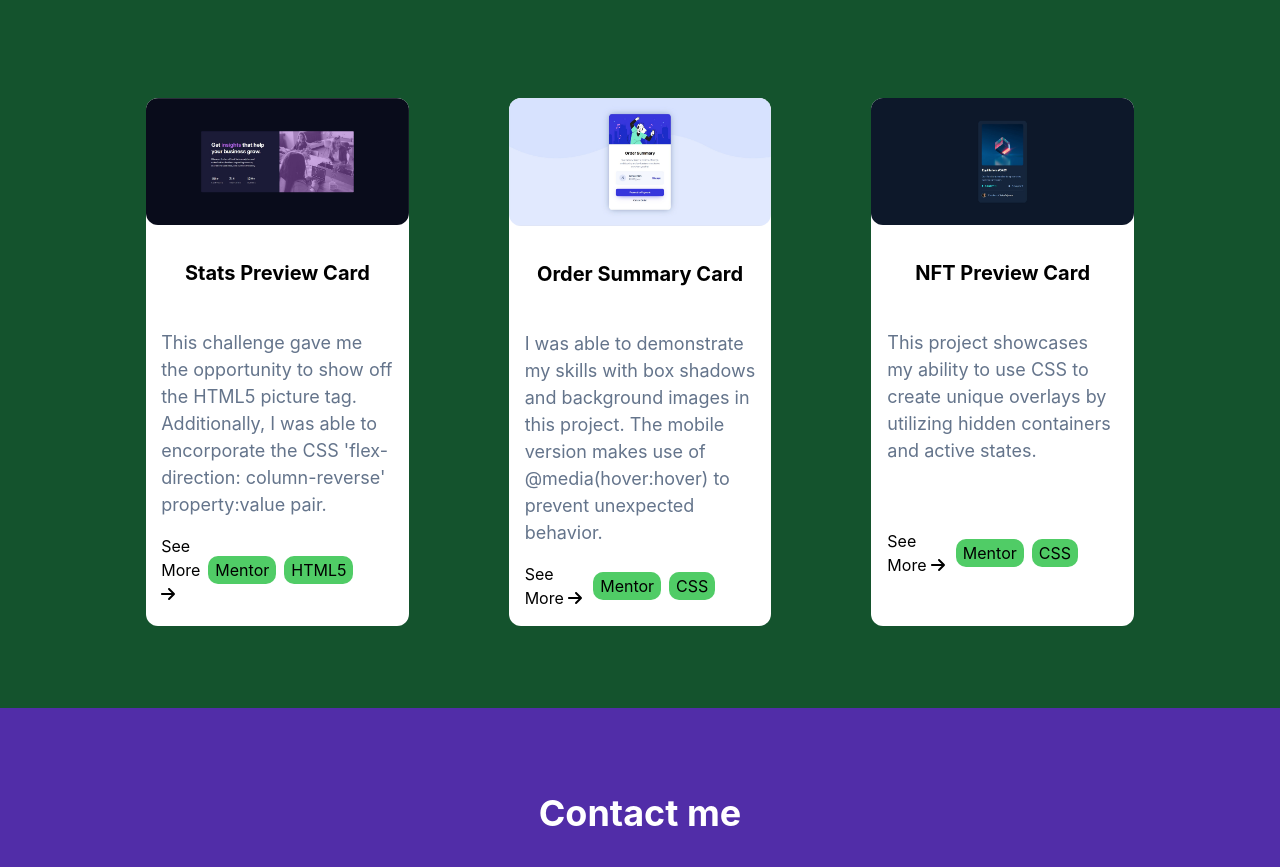
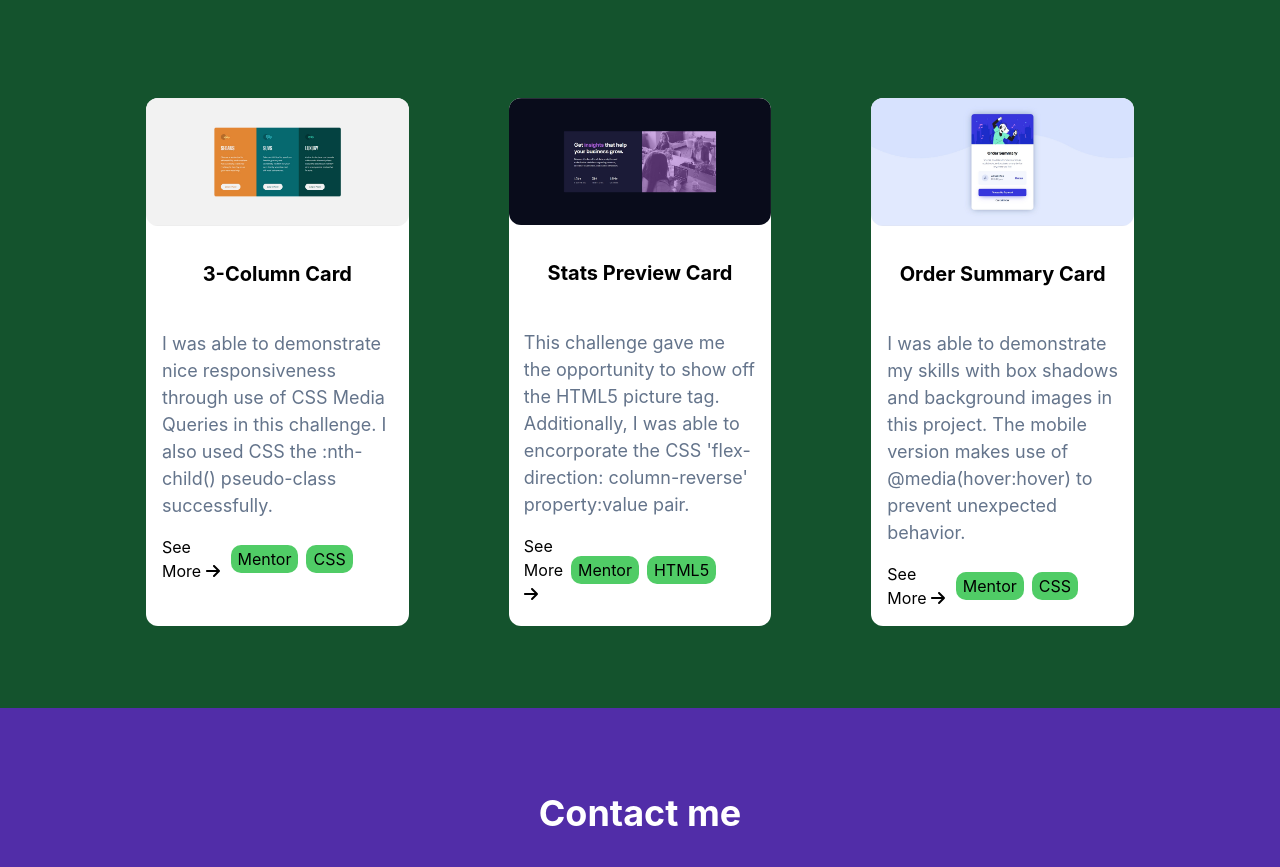
Before and after one commit to horoserp/React-Portfolio, a React (Create React App) app: page / in a window 1280 px wide. Shown: the part 1714-2581 px from the top of the page. Built offline with nearby package versions, Linux system fonts and the light colour scheme.

Commit message:
Update: Add 3-column card project.

```diff
--- a/src/components/ProjectsSection.js
+++ b/src/components/ProjectsSection.js
@@ -150,6 +150,14 @@ const projects = [
     tags: ["Mentor", "HTML5"],
   },
   {
+    title: "3-Column Card",
+    description:
+      "I was able to demonstrate nice responsiveness through use of CSS Media Queries in this challenge. I also used CSS the :nth-child() pseudo-class successfully.",
+    imageSrc: "/React-Portfolio/3-column-card.jpg",
+    url: "https://horoserp.github.io/column-card",
+    tags: ["Mentor", "CSS"],
+  },
+  {
     title: "Landscape Page",
     description:
       "A responsive HTML5 page focusing on CSS skills including selectors (descendant, child, adjacent sibling, and pseudo-class), animations and shadow effects.",
@@ -193,6 +201,14 @@ const featuredProjects = [
     tags: ["React", "CSS"],
   },
   {
+    title: "3-Column Card",
+    description:
+      "I was able to demonstrate nice responsiveness through use of CSS Media Queries in this challenge. I also used CSS the :nth-child() pseudo-class successfully.",
+    imageSrc: "/React-Portfolio/3-column-card.jpg",
+    url: "https://horoserp.github.io/column-card",
+    tags: ["Mentor", "CSS"],
+  },
+  {
     title: "Stats Preview Card",
     description:
       "This challenge gave me the opportunity to show off the HTML5 picture tag. Additionally, I was able to encorporate the CSS 'flex-direction: column-reverse' property:value pair.",
@@ -206,14 +222,6 @@ const featuredProjects = [
       "I was able to demonstrate my skills with box shadows and background images in this project. The mobile version makes use of @media(hover:hover) to prevent unexpected behavior.",
     imageSrc: "/React-Portfolio/order-summary.jpg",
     url: "https://horoserp.github.io/order-summary",
-    tags: ["Mentor", "CSS"],
-  },
-  {
-    title: "NFT Preview Card",
-    description:
-      "This project showcases my ability to use CSS to create unique overlays by utilizing hidden containers and active states.",
-    imageSrc: "/React-Portfolio/nft-screenshot.jpg",
-    url: "https://horoserp.github.io/nft-preview-card",
     tags: ["Mentor", "CSS"],
   },
 ];
```
Also changed, not shown: public/3-column-card.jpg (added).
